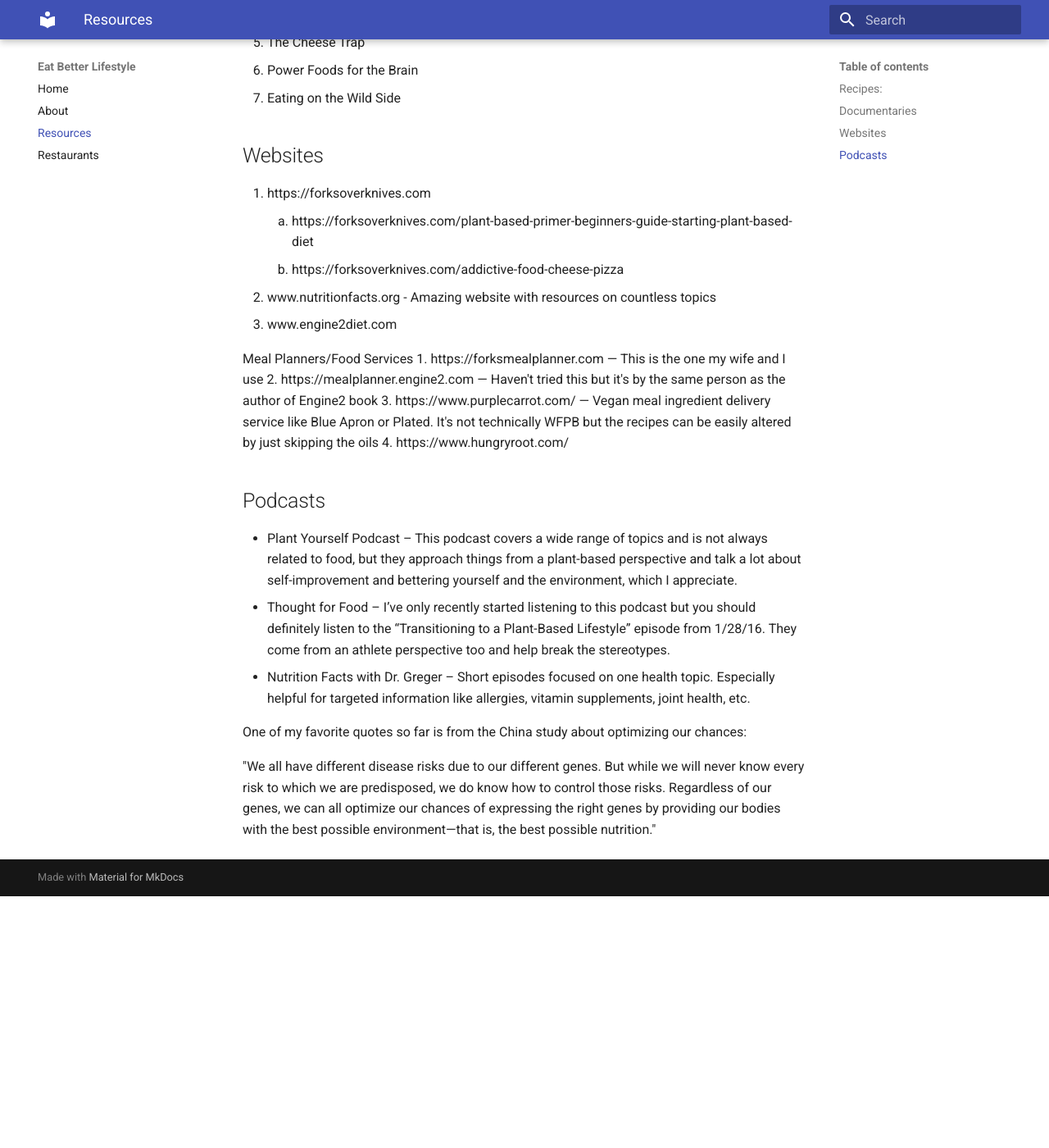
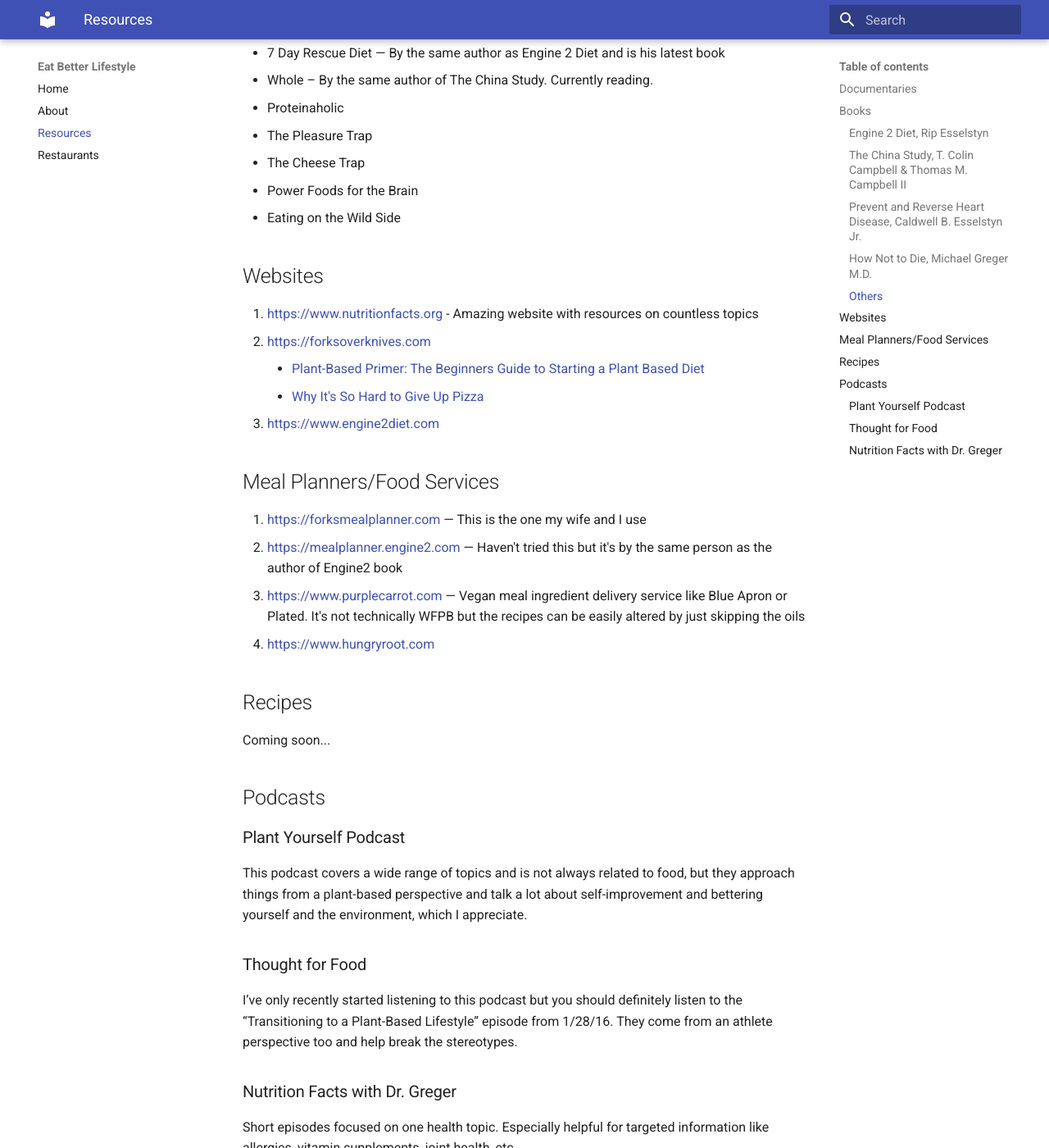
Before and after one commit to adamscharf/eatbetterlifestyle, an MkDocs documentation site: the page built from docs/resources.md, in a window 1280 px wide and 1400 px high, scrolled down 1346 px. Shown: the whole window at 82% size. Built offline with MkDocs 1.6.1 and Material for MkDocs 9.7.7, drawn with Linux system fonts in a browser that asks for light colours; old or Windows-style settings are respelled for this version of MkDocs; before the commit the page ends 2439 px from its top, so only the background shows below that; some of the changed text lies outside the part shown.

Commit message:
Update formatting

```diff
--- a/docs/resources.md
+++ b/docs/resources.md
@@ -4,49 +4,106 @@ I would recommend checking out the “Forks over Knives” documentary first. It
 
 The book that got us started was "Engine 2 Diet".
 
-## Recipes:
-I think all of the attached recipes are for 2 servings, but Adam and I usually make 4 servings to have leftovers available. I would recommend doubling the recipes so you aren't cooking constantly. Everything heats up pretty well. The best oil-free hummus we've found is the one from the "Artichoke Hummus Wrap" but we just make the hummus from it. There are a couple delicious dessert recipes (Chocolate Chip Cookies and Peach Cobbler), burger recipes (Sneaky Chickpea and Mediterranean Bean - we skipped the olives), AMAZING tacos (you can use black beans instead of adzuki beans since they are difficult to find), pasta, pizza, cold, hot. Seriously though, if you have any questions or need any grocery shopping tips, just let me know!
-
 ## Documentaries
 
-1. Forks Over Knives – A GREAT overview of wfpb diet. You could definitely start here and get a good foundation of knowledge.
-2. What the Health – Follow up to Cowspiracy and investigates the influence of Meat/Dairy/Big Pharma companies over the health industry.
-3. Cowspiracy – Talks about the big players in Meat and Dairy and how much control they really have
+1. Forks Over Knives – A GREAT overview of wfpb diet. You could definitely start
+here and get a good foundation of knowledge.
+2. What the Health – Follow up to Cowspiracy and investigates the influence of
+Meat/Dairy/Big Pharma companies over the health industry.
+3. Cowspiracy – Talks about the big players in Meat and Dairy and how much
+control they really have
 
-Books:
-1. Engine 2 Diet – This is where I started. Helped show me a wfpb diet can be viable solution for athletic men. Author is a world-renowned athlete.
-2. The China Study – Has a ton of proven data about the merits of a wfpb diet. It goes disease by disease and talks about how a wfpb diet can prevent, stop, and even reverse each one.
-3. Prevent and Reverse Heart Disease – The author of this book is a world-renowned cardiologist and has clinical data showing the effectiveness of switching to wfpb for people with very progressed cardiovascular disease. He is the father of the author of Engine 2 Diet.
-4. How Not to Die — In the middle of reading now. The author is the same doctor behind http://nutritionfacts.org and he goes through each disease killing Americans and talks about evidence based nutrition for how to minimize your risks.
+## Books
 
-The rest of these I have yet to read but have heard good things about either them or their author
+### [Engine 2 Diet][engine-2-diet-book], _Rip Esselstyn_
 
-1. 7 Day Rescue Diet — By the same author as Engine 2 Diet and is his latest book
-2. Whole – By the same author of The China Study. Currently reading.
-3. Proteinaholic
-4. The Pleasure Trap
-5. The Cheese Trap
-6. Power Foods for the Brain
-7. Eating on the Wild Side
+This is where I started. Helped show me a wfpb diet can be viable solution for
+athletic men. Author is a world-renowned athlete.
+
+### [The China Study][china-study], _T. Colin Campbell & Thomas M. Campbell II_
+
+Has a ton of proven data about the merits of a wfpb diet. It goes disease by
+disease and talks about how a wfpb diet can prevent, stop, and even reverse each
+one.
+
+
+### [Prevent and Reverse Heart Disease][prevent-reverse-heart-disease], _Caldwell B. Esselstyn Jr._
+
+The author of this book is a world-renowned cardiologist and has clinical data
+showing the effectiveness of switching to wfpb for people with very progressed
+cardiovascular disease. He is the father of the author of Engine 2 Diet.
+
+
+### [How Not to Die][how-not-to-die], _Michael Greger M.D._
+
+In the middle of reading now. The author is the same doctor behind
+[NutritionFacts.org][nutritionfacts] and he goes through each disease killing
+Americans and talks about evidence based nutrition for how to minimize your
+risks.
+
+
+### Others
+
+The rest of these I have yet to read but have heard good things about either
+them or their author
+
+* 7 Day Rescue Diet — By the same author as Engine 2 Diet and is his latest book
+* Whole – By the same author of The China Study. Currently reading.
+* Proteinaholic
+* The Pleasure Trap
+* The Cheese Trap
+* Power Foods for the Brain
+* Eating on the Wild Side
+
 
 ## Websites
-1. https://forksoverknives.com
-    1. https://forksoverknives.com/plant-based-primer-beginners-guide-starting-plant-based-diet
-    2. https://forksoverknives.com/addictive-food-cheese-pizza
-2. www.nutritionfacts.org - Amazing website with resources on countless topics
-3. www.engine2diet.com
 
-Meal Planners/Food Services
-1. https://forksmealplanner.com — This is the one my wife and I use
-2. https://mealplanner.engine2.com — Haven't tried this but it's by the same person as the author of Engine2 book
-3. https://www.purplecarrot.com/ — Vegan meal ingredient delivery service like Blue Apron or Plated. It's not technically WFPB but the recipes can be easily altered by just skipping the oils
-4. https://www.hungryroot.com/
+1. <https://www.nutritionfacts.org> - Amazing website with resources on
+countless topics
+1. <https://forksoverknives.com>
+    * [Plant-Based Primer: The Beginners Guide to Starting a Plant Based Diet](https://forksoverknives.com/plant-based-primer-beginners-guide-starting-plant-based-diet)
+    * [Why It's So Hard to Give Up Pizza](https://forksoverknives.com/addictive-food-cheese-pizza)
+1. <https://www.engine2diet.com>
+
+
+## Meal Planners/Food Services
+
+1. <https://forksmealplanner.com> — This is the one my wife and I use
+2. <https://mealplanner.engine2.com> — Haven't tried this but it's by the same
+person as the author of Engine2 book
+3. <https://www.purplecarrot.com> — Vegan meal ingredient delivery service like Blue Apron or Plated. It's not technically WFPB but the recipes can be easily altered by just skipping the oils
+4. <https://www.hungryroot.com>
+
+
+## Recipes
+
+Coming soon...
+
 
 ## Podcasts
-* Plant Yourself Podcast – This podcast covers a wide range of topics and is not always related to food, but they approach things from a plant-based perspective and talk a lot about self-improvement and bettering yourself and the environment, which I appreciate.
-* Thought for Food – I’ve only recently started listening to this podcast but you should definitely listen to the “Transitioning to a Plant-Based Lifestyle” episode from 1/28/16. They come from an athlete perspective too and help break the stereotypes.
-* Nutrition Facts with Dr. Greger – Short episodes focused on one health topic. Especially helpful for targeted information like allergies, vitamin supplements, joint health, etc.
 
-One of my favorite quotes so far is from the China study about optimizing our chances:
 
-"We all have different disease risks due to our different genes. But while we will never know every risk to which we are predisposed, we do know how to control those risks. Regardless of our genes, we can all optimize our chances of expressing the right genes by providing our bodies with the best possible environment—that is, the best possible nutrition."
+### Plant Yourself Podcast
+This podcast covers a wide range of topics and is not always related to food,
+but they approach things from a plant-based perspective and talk a lot about
+self-improvement and bettering yourself and the environment, which I appreciate.
+
+
+### Thought for Food
+
+I’ve only recently started listening to this podcast but you should definitely
+listen to the “Transitioning to a Plant-Based Lifestyle” episode from 1/28/16.
+They come from an athlete perspective too and help break the stereotypes.
+
+
+### Nutrition Facts with Dr. Greger
+
+Short episodes focused on one health topic. Especially helpful for targeted
+information like allergies, vitamin supplements, joint health, etc.
+
+
+[engine-2-diet-book]: https://www.amazon.com/Engine-Diet-Firefighters-Save-Your-Life-Cholesterol/dp/0446506680/ref=sr_1_1?ie=UTF8&qid=1527267884&sr=8-1&keywords=engine+2+diet)
+[nutritionfacts]: https://nutritionfacts.org
+[china-study]: https://www.amazon.com/China-Study-Comprehensive-Nutrition-Implications/dp/1941631568/ref=sr_1_1?ie=UTF8&qid=1527268406&sr=8-1&keywords=the+china+study
+[prevent-reverse-heart-disease]: https://www.amazon.com/Prevent-Reverse-Heart-Disease-Nutrition-Based/dp/1583333002/ref=sr_1_2?s=books&ie=UTF8&qid=1527268628&sr=1-2&keywords=prevent+and+reverse+heart+disease+by+caldwell+b.+esselstyn
+[how-not-to-die]: https://www.amazon.com/How-Not-Die-Discover-Scientifically/dp/1250066115/ref=sr_1_1?s=books&ie=UTF8&qid=1527268715&sr=1-1&keywords=how+not+to+die
```
Also changed, not shown: README.md (+1 -0 lines), docs/index.md (+7 -15 lines).
